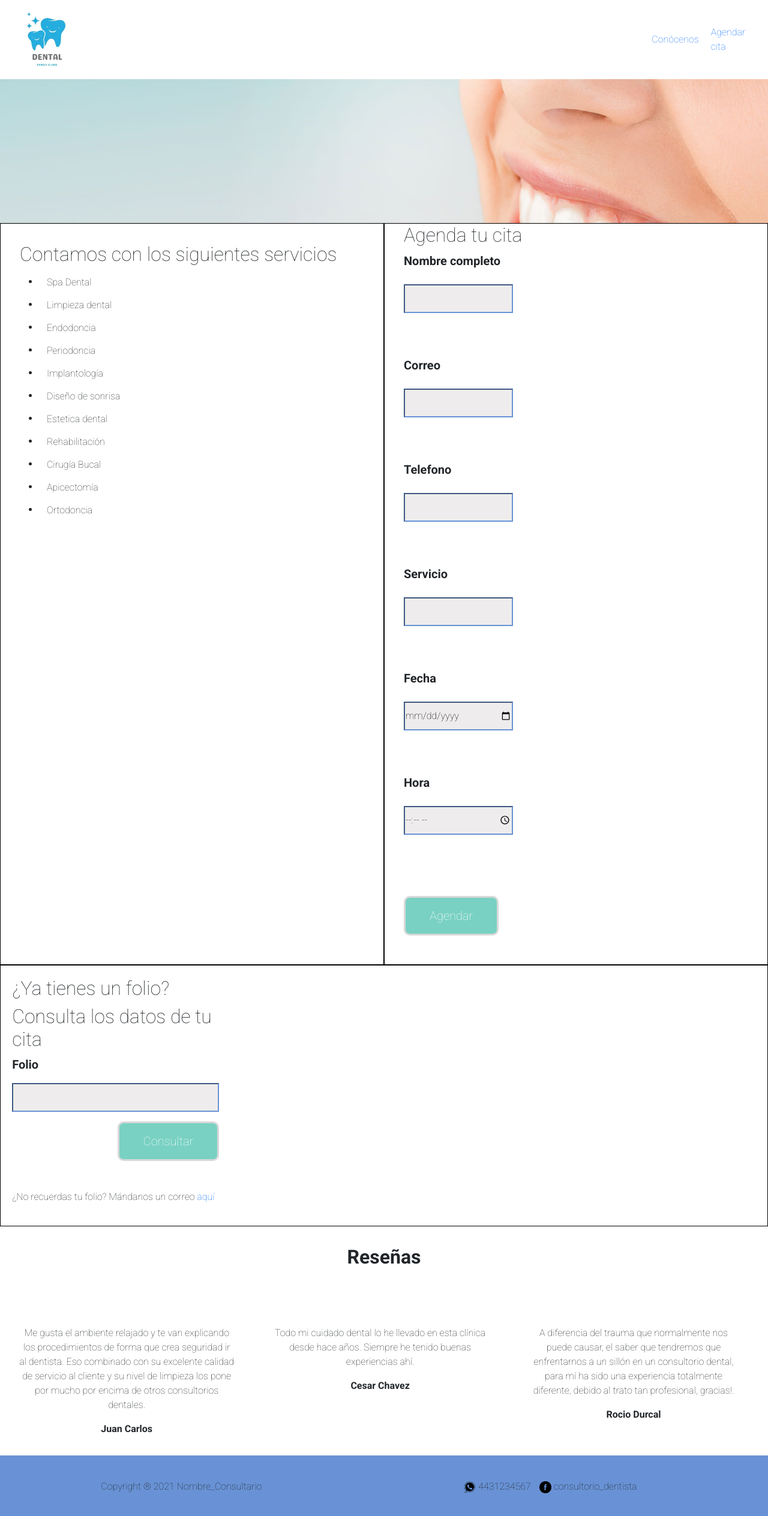
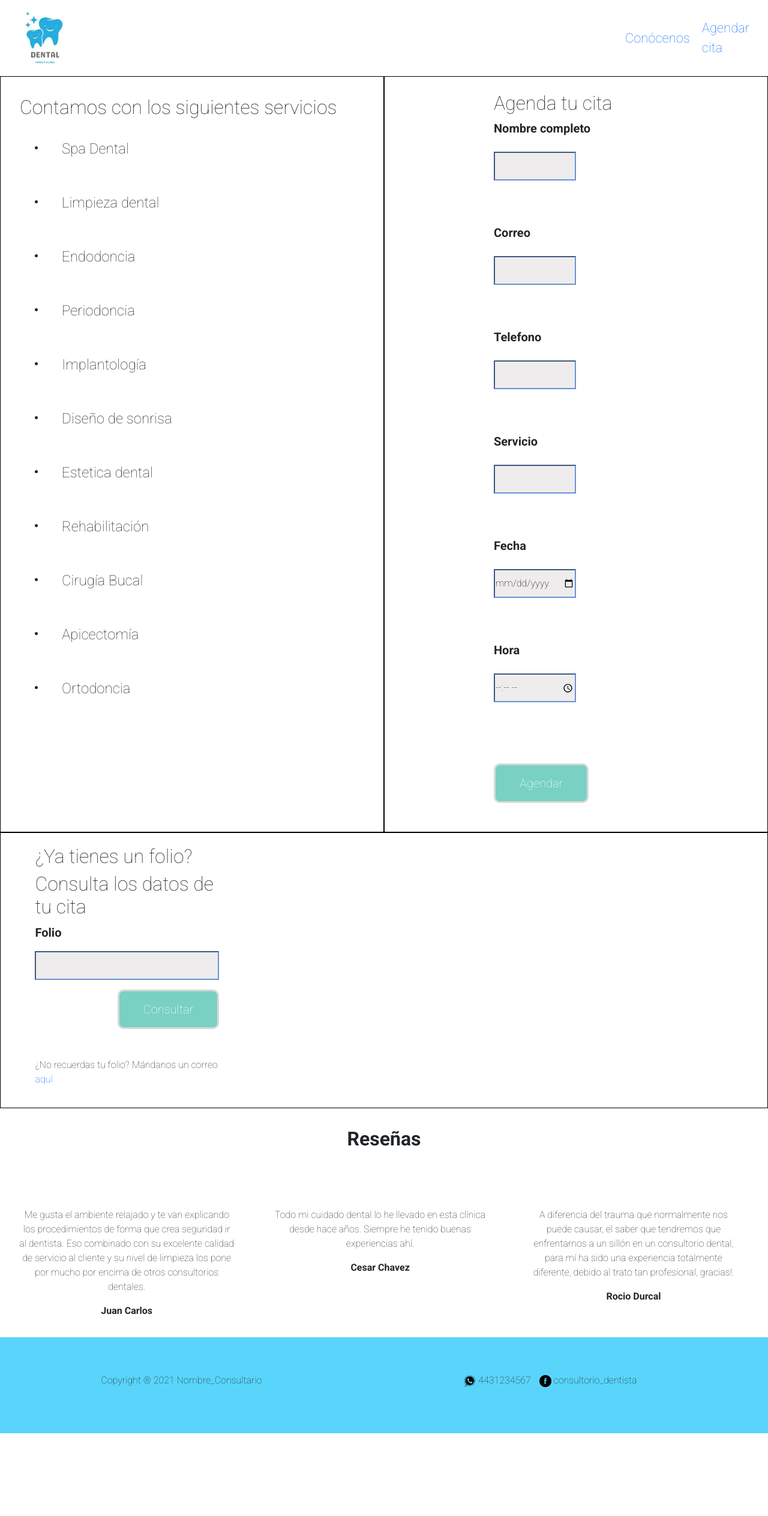
Before and after one commit to LuianOrtiz/DentalWeb, a website: page public/Agendarcita.html in a window 1280 px wide. Shown: the whole page at 60% size. After the commit the page ends 2390 px from the top, so only its background shows below. Drawn offline with nearby package versions, Linux system fonts and the light colour scheme.

Commit message:
fix some styles on pages

```diff
--- a/public/Agendarcita.html
+++ b/public/Agendarcita.html
@@ -23,23 +23,27 @@
         <nav>
             <!--logo-->
             <div>
-                <img class="logo" src="assets/imgs/Logo.png">
+                <a href="home.html">
+                    <img class="logo" src="assets/imgs/Logo.png" alt="logo">
+                </a>
             </div>
             <!--lista-->
             <div>
                 <ul class="navbar-list">
-                    <li><a href="home.html">Conócenos</a></li>
-                    <li><a href="#">Agendar cita</a></li>
+                    <li><a href="home.html" style="font-size: 22px;">Conócenos</a></li>
+                    <li><a href="#" style="font-size: 22px;">Agendar cita</a></li>
                 </ul>
             </div>
         </nav>
     </header>
 
-    <!--Banner-->
-    <section>
-        <div class="banner-agendar">
-        </div>
-    </section>
+    <!--Banner
+        <section>
+            <div class="banner-agendar">
+            </div>
+        </section>
+
+    -->
 
     <!--Servicios-->
     <section>
--- a/public/css/styles.css
+++ b/public/css/styles.css
@@ -68,7 +68,7 @@ nav{
     height: fit-content;
     display: flex;
     flex-direction: column;
-    border: 0.1px solid #000;
+    border: 0.1px solid rgb(255, 255, 255);
 }
 
 .conocenos > h2, .texto{
@@ -97,7 +97,7 @@ nav{
     height: fit-content;
     display: flex;
     flex-direction: row;
-    border: 0.1px solid #000;
+    border: 0.1px solid rgb(255, 255, 255);
 }
 
 img{
@@ -168,6 +168,8 @@ img{
     max-height: 90vh;
 }
 /**/
+
+
 /*Consultorio*/
 .consultorio{
     width: 100vw;
@@ -185,7 +187,7 @@ img{
 }
 
 .iframe-container {
-    border: 0.1px solid #000;
+    border: 0.1px solid rgb(255, 255, 255);
     overflow: hidden;
     padding-top: 56.25%;
     position: relative;
@@ -219,13 +221,13 @@ img{
 }
 
 footer{
-    background-color: #6892d5;
+    background-color: #59d5fb;
     display: flex;
     align-items: center;
     flex-direction: row;
     justify-content: space-around;
     width: 100%;
-    height: 15vh;
+    height: 20vh;
 }
 
 .footer-sociales{
@@ -262,6 +264,13 @@ footer{
 .servicios > h1{
     font-size: 2em;
 
+}
+.servicios  li{
+    margin: 10px;
+    padding: 15px;
+}
+.servicios button{
+    font-size: 24px;
 }
 
 .agendar{
@@ -312,6 +321,7 @@ footer{
     border-width: 3px;
     border-style: solid;
     border-radius:10px;
+    margin-left: 150px;
     }
 
     a:hover{
@@ -324,7 +334,13 @@ footer{
         text-decoration:none;
     }
 
+.agendar h2{
+    margin-left: 150px;
+    margin-top: 25px;
+}
+
 .form-agendar{
+    margin-left: 150px;
     display: flex;
     flex-flow: column wrap;
     justify-content: flex-start;
@@ -359,6 +375,7 @@ input{
     display: flex;
     flex-direction: column;
     padding: 5%;
+    margin-left: 10%;
 }
 
 .consultar > h2{
```
Also changed, not shown: public/home.html (+5 -3 lines).
